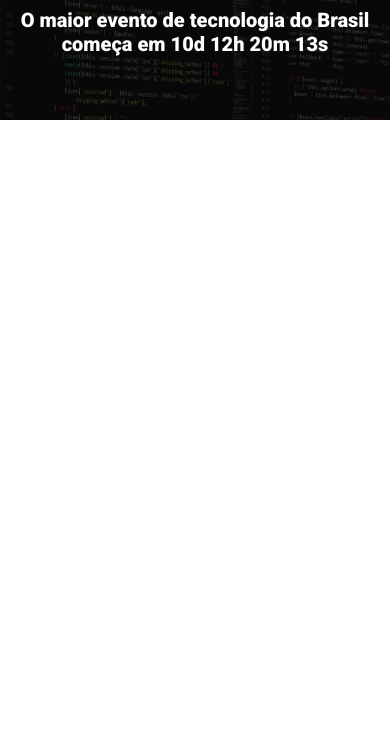
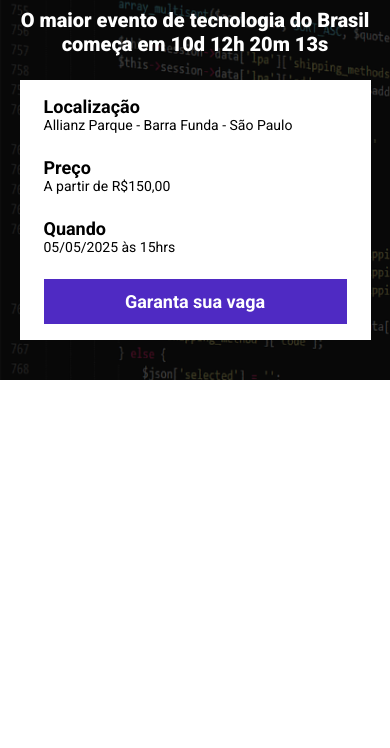
Before and after one commit to RaffaFS/ebac_tech_talks, a website built with Parcel: page src/index.html in a window 390 px wide. Shown: the part 96-844 px from the top of the page. Built offline with nearby package versions, Linux system fonts and the light colour scheme.

Commit message:
criando barra de informações e CTA

```diff
--- a/src/index.html
+++ b/src/index.html
@@ -16,6 +16,23 @@
             <p class="hero__text">
                 O maior evento de tecnologia do Brasil começa em 10d 12h 20m 13s
             </p>
+            <div class="infos-bar">
+                <ul class="infos-bar__infos">
+                    <li class="infos-bar__infos__item">
+                        <b>Localização</b>
+                        Allianz Parque - Barra Funda - São Paulo
+                    </li>
+                    <li class="infos-bar__infos__item">
+                        <b>Preço</b>
+                        A partir de R$150,00
+                    </li>
+                    <li class="infos-bar__infos__item">
+                        <b>Quando</b>
+                        05/05/2025 às 15hrs
+                    </li>
+                </ul>
+                <a href="#" class="button button--primary">Garanta sua vaga</a>
+            </div>
         </div>
     </header>
 
--- /dev/null
+++ b/src/styles/components/_buttons.scss
@@ -0,0 +1,23 @@
+.button{
+    padding: 12px;
+    font-size: 18px;
+    font-weight: 700;
+    text-decoration: none;
+    white-space: nowrap;
+    justify-content: center;
+
+    &--primary{
+        color: #fff;
+        background-color: #4F2AC3;
+    }
+
+    @media (max-width: 640px){
+        display: block;
+        width: 100%;
+    }
+
+    @media (max-width: 1024px){
+        display: flex;
+        align-items: center;
+    }
+}
--- /dev/null
+++ b/src/styles/components/_infos_bar.scss
@@ -0,0 +1,41 @@
+.infos-bar{
+    padding: 16px 24px;
+    background-color: #fff;
+    display: flex;
+    justify-content: space-between;
+
+    &__infos{
+        display: flex;
+        gap: 40px;
+
+        &__item{
+            font-size: 14px;
+            color: #000;
+
+            b{
+                font-size: 18px;
+                display: block;
+                color: #000;
+            }
+        }
+    }
+
+    @media (max-width: 640px){
+        display: block;
+
+        &__infos{
+            display: block;
+
+            &__item{
+                margin-bottom: 24px;
+            }
+        }
+    }
+
+    @media (max-width: 1024px){
+
+        &__infos{
+            gap: 16px;
+        }
+    }
+}
--- a/src/styles/main.scss
+++ b/src/styles/main.scss
@@ -1,4 +1,6 @@
 @use 'hero';
+@use 'components/infos_bar';
+@use 'components/buttons';
 
 *{
     margin: 0;
@@ -6,6 +8,7 @@
     box-sizing: border-box;
     font-family: 'Roboto', sans-serif;
     color: #fff;
+    list-style: none;
 }
 
 .container{
```
